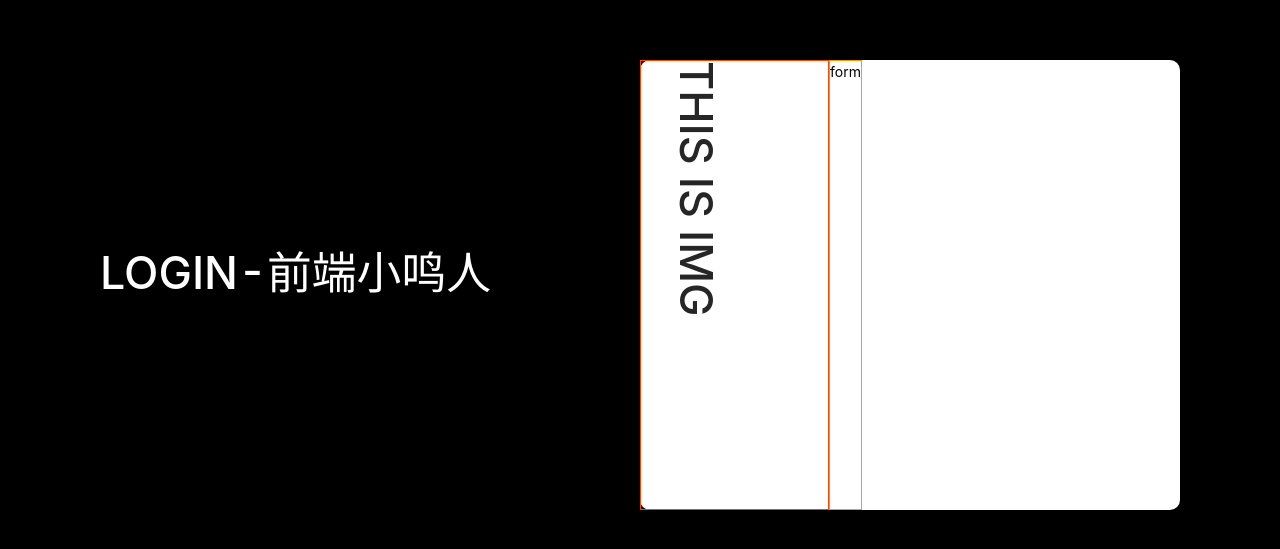
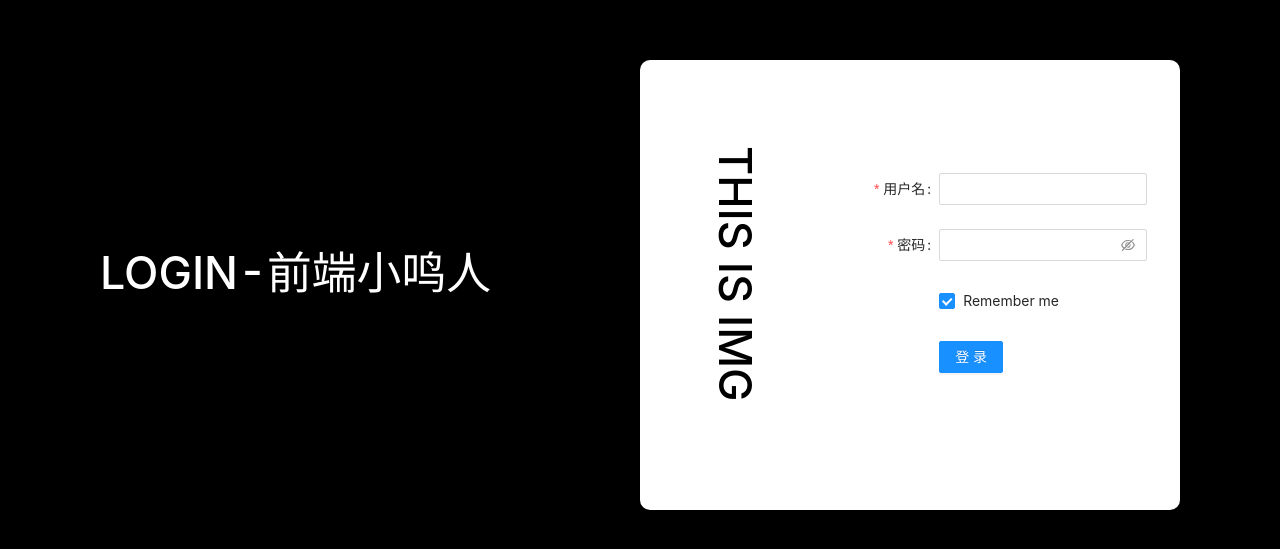
Before and after one commit to gaojizu/vite-vue3-antdv, a Vue app: page /#/login in a window 1280 px wide. Shown: the part 115-664 px from the top of the page. Built offline with nearby package versions, Linux system fonts and the light colour scheme.

Commit message:
feat: add page of login and scss.global file and setting vite.config.js

```diff
--- a/package.json
+++ b/package.json
@@ -10,16 +10,16 @@
   },
   "dependencies": {
     "ant-design-vue": "^3.2.11",
+    "node-sass": "^7.0.1",
+    "sass-loader": "^13.0.2",
     "scss": "^0.2.4",
-    "scss-loader": "^0.0.1",
+    "style-loader": "^3.3.1",
     "vue": "^3.2.37",
     "vue-router": "^4.1.3"
   },
   "devDependencies": {
     "@vitejs/plugin-vue": "^3.0.3",
-    "node-sass": "^7.0.1",
     "sass": "^1.54.4",
-    "sass-loader": "^13.0.2",
     "vite": "^3.0.7"
   }
 }
--- a/src/App.vue
+++ b/src/App.vue
@@ -9,6 +9,6 @@
   </div>
 </template>
 
-<style scoped lang="scss">
-@import './assets/css/global.scss'
+<style lang="scss">
+// @import './assets/css/global.scss'
 </style>
--- a/src/assets/css/base.scss
+++ b/src/assets/css/base.scss
@@ -1,3 +1,10 @@
 //   设置基本颜色值
-$baseColor : #000;
-$titleColor : #000;
+$baseColor : #000; //@error
+$nav-bgc : #fff !default; //顶部nav背景颜色
+$nav-color : #000 !default; //顶部nav字体颜色
+$font-color:#fff; //
+$button-color : #1890ff !default; //
+$left-menu-bgc : #011528  !default; // 左侧菜单栏背景颜色
+$left-font-color : #fff !default; //左侧菜单栏文字颜色
+$content-bgc:#F0F0F0 !default;  //主题内容区背景颜色
+$test-color:#000 !default; //默认测试颜色
--- a/src/assets/css/global.scss
+++ b/src/assets/css/global.scss
@@ -1,4 +1,5 @@
 @import './base.scss';
+
 .flex-row {
   display: flex;
   flex-direction: row;
@@ -22,3 +23,7 @@
   align-items: center;
   justify-content: center;
 }
+
+.common-color {
+  color: $test-color;
+}
--- /dev/null
+++ b/src/assets/js/tools.js
@@ -0,0 +1,29 @@
+/**
+ * 工具类js
+ */
+
+import { message } from 'ant-design-vue'
+const tools = {
+    /**
+      *
+      * @param {*} type success error warning info(default)
+      * @param {*} info string
+      */
+    message: (type = 'info', info) => {
+        if (type == 'info') {
+            message.info(info)
+        } else if (type == 'warning') {
+            message.warning(info)
+        } else if (type == 'success') {
+            message.success(info)
+        } else {
+            message.error(info)
+        }
+    }
+}
+
+// const message = (type = 'info', info) => {
+//     message[type](info)
+// }
+// 将工具类内容导出
+export default tools
--- a/src/view/login/index.vue
+++ b/src/view/login/index.vue
@@ -10,13 +10,50 @@
                 <h1>THIS IS IMG</h1>
             </div>
             <div class="r-form">
-                form
+                <a-form :model="formState" name="basic" :label-col="{ span: 8 }" :wrapper-col="{ span: 16 }"
+                    autocomplete="off" @finish="onFinish" @finishFailed="onFinishFailed">
+                    <a-form-item label="用户名" name="username" :rules="[{ required: true, message: '请输入你的用户名' }]">
+                        <a-input v-model:value="formState.username" />
+                    </a-form-item>
+
+                    <a-form-item label="密码" name="password" :rules="[{ required: true, message: '请输入你的密码' }]">
+                        <a-input-password v-model:value="formState.password" />
+                    </a-form-item>
+
+                    <a-form-item name="remember" :wrapper-col="{ offset: 8, span: 16 }">
+                        <a-checkbox v-model:checked="formState.remember">Remember me</a-checkbox>
+                    </a-form-item>
+
+                    <a-form-item :wrapper-col="{ offset: 8, span: 16 }">
+                        <a-button type="primary" html-type="submit">登录</a-button>
+                    </a-form-item>
+                </a-form>
             </div>
         </div>
     </div>
 </template>
 <script setup>
-
+import { reactive, createApp } from 'vue'
+import tools from '../../assets/js/tools.js'
+const formState = reactive({
+    username: '',
+    password: '',
+    remember: true
+})
+const onFinish = (value) => {
+    if (value.username == 'admin' && value.password === 'admin123') {
+        //登录成功 跳转到首页
+        // 提示登录成功
+        console.log(tools)
+        tools.message('info', '登录成功')
+        return
+        createApp.tools.message('info', '登录成功')
+    }
+    console.log(value)
+}
+const onFinishFailed = (errInfo) => {
+    console.log(errInfo)
+}
 </script>
 <style scoped lang="scss">
 .content {
@@ -52,13 +89,17 @@
         .l-show-img {
             width: 35%;
             height: 100%;
-            border: 1px solid #f40;
-            // @extend .flex-row-center;
             writing-mode: vertical-lr;
+            @extend .flex-row-center;
+
+            h1 {
+                @extend .common-color;
+            }
         }
 
         .r-form {
-            border: 1px solid #f90;
+            width: 60%;
+            @extend .flex-row-center;
         }
     }
 
--- a/vite.config.js
+++ b/vite.config.js
@@ -2,8 +2,16 @@ import { defineConfig } from 'vite'
 import vue from '@vitejs/plugin-vue'
 
 // https://vitejs.dev/config/
+const isProduction = false;
 export default defineConfig({
-  plugins: [vue()],
+  // 在生产中服务时的基本公共路径
+  base: isProduction ? './' : '',
+  // 配置中指明将会把 serve 和 build 时的模式都覆盖掉,serve 时默认 'development'，build 时默认 'production'
+  mode: 'development',
+  // 在开发时会被定义为全局变量，而在构建时则是静态替换
+  define: '',
+  // 静态资源服务的文件夹
+  publicDir: 'assets',
   server: {
     port: 3030, //更改默认端口5173
     open: false | 'google', // 是否自动开启浏览器
@@ -19,11 +27,14 @@ export default defineConfig({
     port: 9000,
     strictPort: true,//不可以替换别的端口
   },
+  // 全局css
   css: {
     preprocessorOptions: {
       scss: {
-        additionalDate: `@import "./src/assets/css/global.scss"`
+        additionalData: '@import "./src/assets/css/global.scss";'
       }
     }
-  }
+  },
+  plugins: [vue()],
+
 })
```
Also changed, not shown: src/main.js (+7 -1 lines), 2 other files (tests, documents, lock files or other folders). Lines whose indentation alone changed are shown as unchanged.
